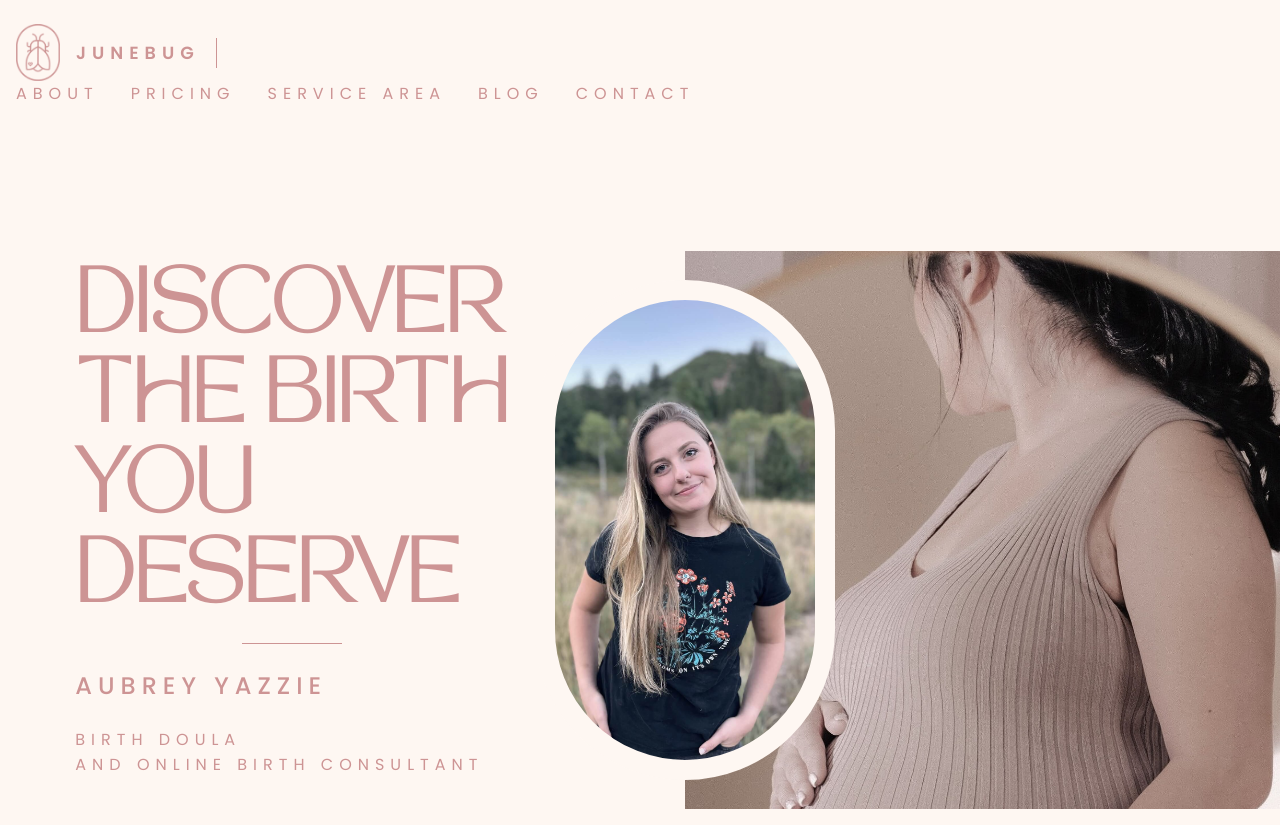
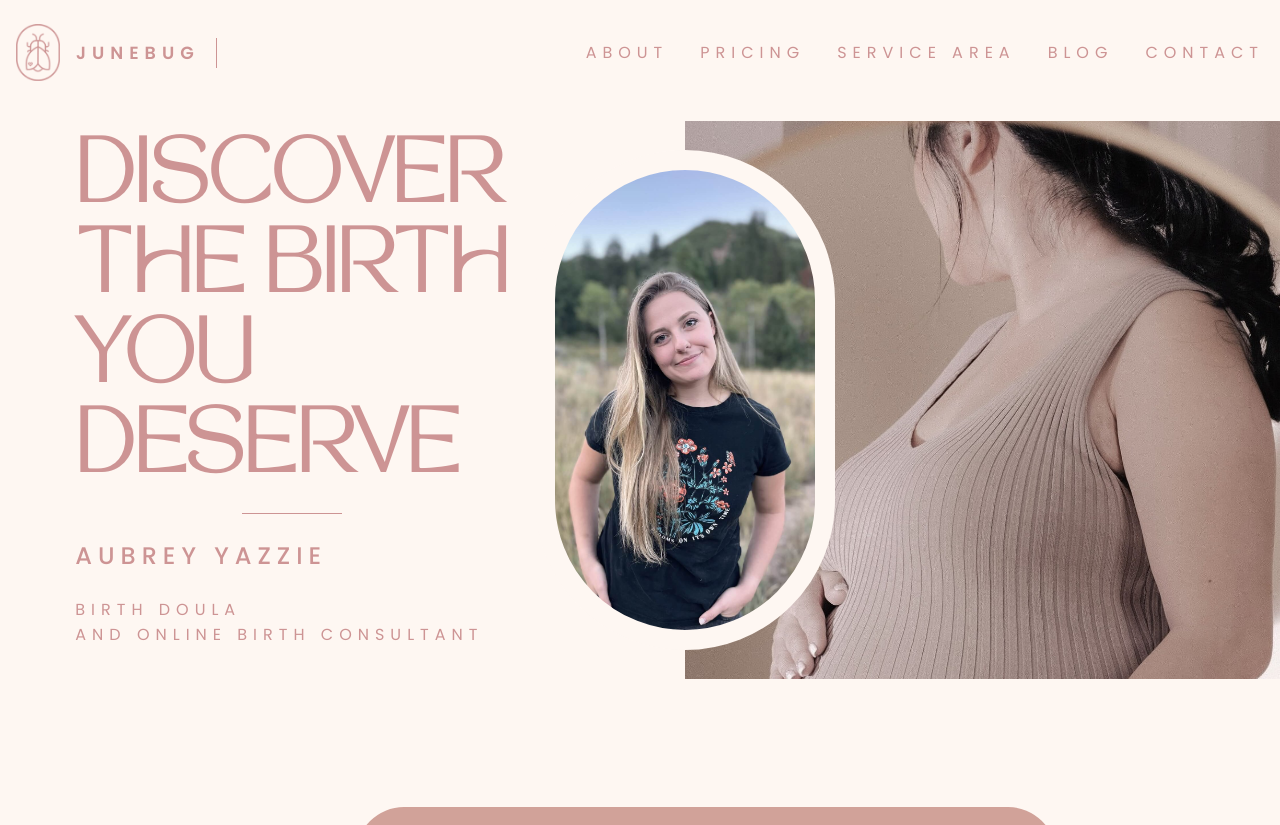
Before and after one commit to zachyazzie/june-bug-doula, an Astro site: page / in a window 1280 px wide. Shown: the top 825 px of the page. Built offline with nearby package versions, Linux system fonts and the light colour scheme; Astro itself is replaced by a stand-in of ours.

Commit message:
Updating UI

```diff
--- a/src/components/Hero.astro
+++ b/src/components/Hero.astro
@@ -47,7 +47,7 @@ const optimizedBg = await getImage({ src: bgImage, width: 1600, format: "webp" }
 <style>
   #title-section {
     background-color: var(--light-brown);
-    padding-top: 2rem;
+    padding: 2rem 0 4rem;
   }
 
   .hero-grid {
@@ -120,6 +120,7 @@ const optimizedBg = await getImage({ src: bgImage, width: 1600, format: "webp" }
     background-size: cover;
     background-position: center;
     border: 20px solid var(--light-brown);
+    z-index: 1;
   }
 
   @media (min-width: 576px) {
@@ -129,12 +130,6 @@ const optimizedBg = await getImage({ src: bgImage, width: 1600, format: "webp" }
 
     .hero-text-inner h1 {
       font-size: 2.5em;
-    }
-
-    #title-section {
-      min-height: 100vh;
-      display: flex;
-      align-items: center;
     }
 
     .hero-grid {
--- a/src/components/Nav.astro
+++ b/src/components/Nav.astro
@@ -187,9 +187,19 @@ const links: NavLink[] = [
   .nav-link {
     color: var(--dark-blush);
     font-size: 1em;
+    white-space: nowrap;
   }
 
-  @media (min-width: 768px) {
+  @media (min-width: 992px) {
+    .navbar {
+      display: flex;
+      align-items: center;
+    }
+
+    .navbar-wrapper {
+      flex: 0 0 auto;
+    }
+
     .line-vertical {
       display: block;
     }
```
